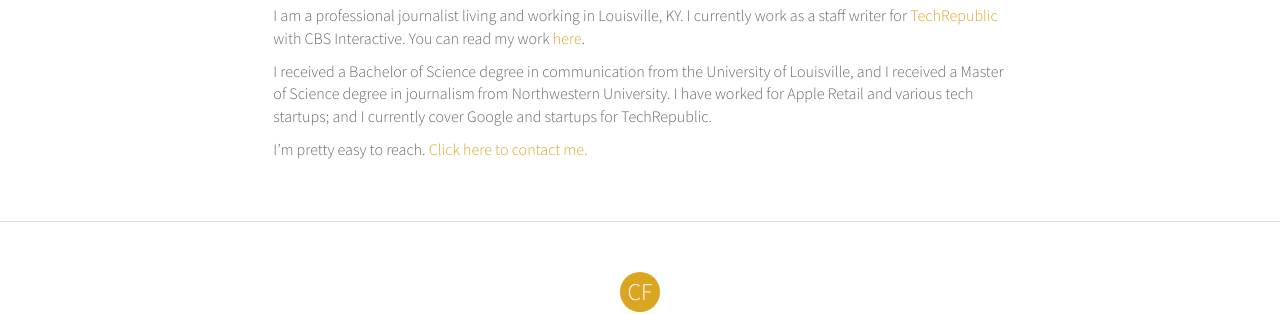
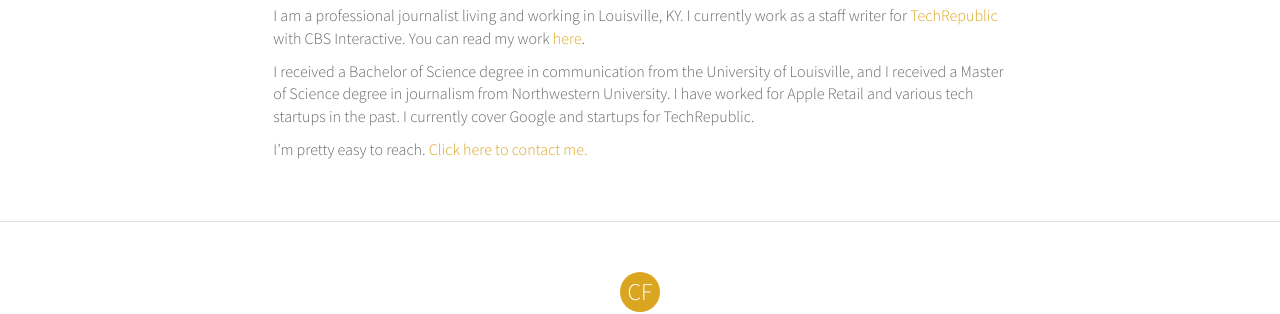
Before and after one commit to connerforrest/connerforrest.github.io, a Jekyll site: the page built from about/index.html, in a window 1280 px wide. Shown: the part 819-1133 px from the top of the page. Built offline with Jekyll 4.4.1, drawn with Linux system fonts in a browser that asks for light colours; Markdown is read by kramdown in place of the engine named in the settings.

Commit message:
update text on About page; remove right float on contact submit button
Currently, it reads like this:

"I have worked for Apple Retail and various tech startups; and I
currently cover Google and startups for TechRepublic."

I would like it to read like this:

"I have worked for Apple Retail and various tech startups in the past.
I currently cover Google and startups for TechRepublic."

Also,

Can you center or left justify the "Send" button under the contact form?

It's currently right justified, and looks a little odd.

```diff
--- a/about/index.html
+++ b/about/index.html
@@ -7,6 +7,6 @@ title: About
 
 <p>I am a professional journalist living and working in Louisville, KY. I currently work as a staff writer for <a href="http://www.techrepublic.com/" target="_blank">TechRepublic</a> with CBS Interactive. You can read my work <a href="http://www.techrepublic.com/meet-the-team/us/conner.forrest/" target="_blank">here</a>.</p>
 
-<p>I received a Bachelor of Science degree in communication from the University of Louisville, and I received a Master of Science degree in journalism from Northwestern University. I have worked for Apple Retail and various tech startups; and I currently cover Google and startups for TechRepublic.</p>
+<p>I received a Bachelor of Science degree in communication from the University of Louisville, and I received a Master of Science degree in journalism from Northwestern University. I have worked for Apple Retail and various tech startups in the past. I currently cover Google and startups for TechRepublic.</p>
 
 <p>I’m pretty easy to reach. <a href="/contact/" title="Contact Conner Forrest">Click here to contact me.</a></p>
--- a/css/main.css
+++ b/css/main.css
@@ -118,7 +118,6 @@ a.active {
 }
 
 .submit {
-  float: right;
   padding: 2rem 0;
 }
 
```
